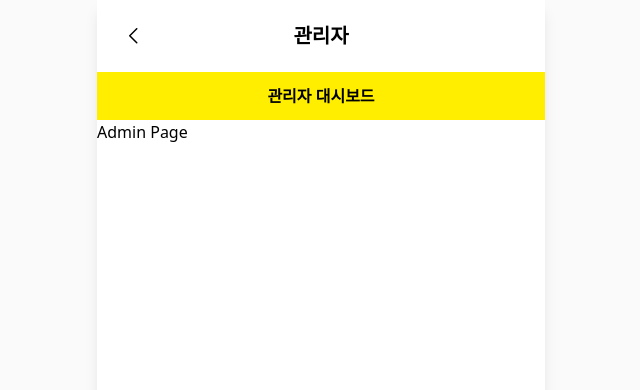
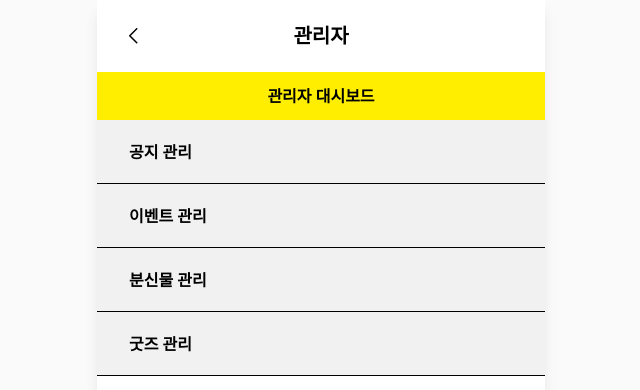
Before and after one commit to 2026ARCHIVE/Front, a Next.js app: page /admin in a window 1280 px wide. Shown: the top 390 px of the page, without its empty margins (319-959 px from the left). Built offline with nearby package versions, Linux system fonts and the light colour scheme.

Commit message:
feat : 관리자 메인 대시보드 페이지 추가

```diff
--- /dev/null
+++ b/src/app/admin/_components/RouteButton.tsx
@@ -0,0 +1,15 @@
+import React from "react";
+interface RouteButtonProps {
+  label: string;
+  onClick: () => void;
+}
+export default function RouteButton({ label, onClick }: RouteButtonProps) {
+  return (
+    <div
+      className="bg-custom-lightgray border-b p-2 px-8 font-bold cursor-pointer h-16 flex items-center hover:bg-gray-200 transition-colors"
+      onClick={onClick}
+    >
+      {label}
+    </div>
+  );
+}
--- a/src/app/admin/page.tsx
+++ b/src/app/admin/page.tsx
@@ -1,5 +1,36 @@
+"use client";
 import React from "react";
+import RouteButton from "./_components/RouteButton";
+import { useRouter } from "next/navigation";
 
 export default function AdminPage() {
-  return <div>Admin Page</div>;
+  const router = useRouter();
+  return (
+    <div>
+      <RouteButton
+        label="공지 관리"
+        onClick={() => {
+          router.push("/admin/notice");
+        }}
+      />
+      <RouteButton
+        label="이벤트 관리"
+        onClick={() => {
+          router.push("/admin/event");
+        }}
+      />
+      <RouteButton
+        label="분신물 관리"
+        onClick={() => {
+          router.push("/admin/lost");
+        }}
+      />
+      <RouteButton
+        label="굿즈 관리"
+        onClick={() => {
+          router.push("/admin/goods");
+        }}
+      />
+    </div>
+  );
 }
--- a/src/components/Header.tsx
+++ b/src/components/Header.tsx
@@ -50,9 +50,9 @@ export default function Header() {
         return "이벤트 관리";
       case "/admin/event/write-and-edit":
         return "이벤트 등록 및 수정";
-      case "/admin/lost-and-found":
+      case "/admin/lost":
         return "분실물 관리";
-      case "/admin/lost-and-found/write-and-edit":
+      case "/admin/lost/write-and-edit":
         return "분실물 등록 및 수정";
       case "/admin/goods":
         return "굿즈 관리";
```
